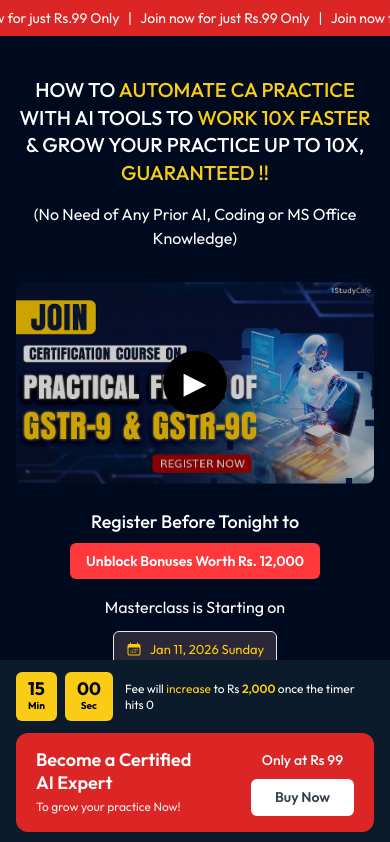
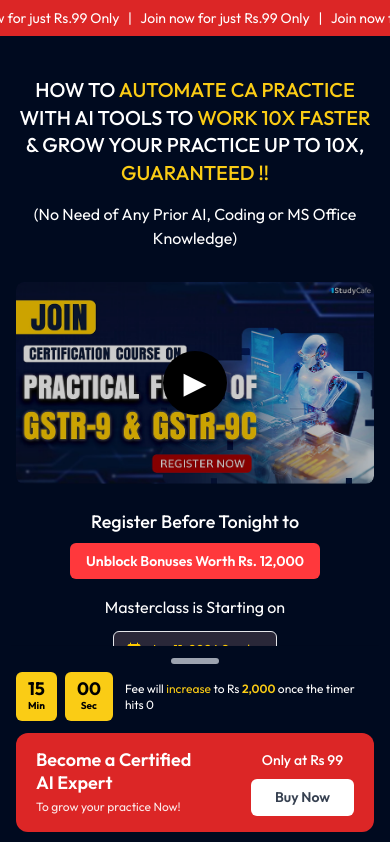
Before and after one commit to developers3mindsRp/study-cafe-web, a Next.js app: page /marketing in a window 390 px wide. Shown: the top 842 px of the page. Built offline with nearby package versions, Linux system fonts and the light colour scheme; no server answers.

Commit message:
stickybar add

```diff
--- a/src/components/layout/course/CourseOverview.tsx
+++ b/src/components/layout/course/CourseOverview.tsx
@@ -258,7 +258,7 @@ export default function CourseOverview() {
             bg-gradient-to-r from-[#253D8E] to-transparent
             md:bg-none md:text-gray-900 md:px-0 md:py-0 mx-auto  md:mx-0 md:w-auto" id="certificate">Certificate</h2>
       <p className=" text-center text-[16px] md:text-[20px] mb-4 md:mb-10 font-medium text-black">Certificate to be provided to all the participants.</p>
-      <img src="/images/certificate1.svg" alt="" className="mx-auto" />
+      <img src="/images/certificatee.svg" alt="" className="mx-auto" />
 
 
     </section>
--- a/src/components/layout/marketing/Stickybar.tsx
+++ b/src/components/layout/marketing/Stickybar.tsx
@@ -1,9 +1,26 @@
 "use client";
 
+import { useState } from "react";
+
 export default function StickyCTA() {
+    const [visible, setVisible] = useState(true);
+
     return (
-        <div className="fixed bottom-0 left-0 w-full z-50 md:hidden">
-            <div className="bg-[#0B1B2B] px-4 py-3 shadow-lg">
+        <>
+            {/* STICKY CTA */}
+            <div
+                className={`fixed bottom-0 left-0 w-full z-50 md:hidden transition-transform duration-300 ${visible ? "translate-y-0" : "translate-y-full"
+                    }`}
+            >
+                <div className="bg-[#000A1F] px-4 py-3 shadow-lg">
+
+                    {/* 🔼 TOP HANDLE (CENTER) */}
+                    <div
+                        onClick={() => setVisible(!visible)}
+                        className="flex justify-center mb-2 cursor-pointer"
+                    >
+                        <div className="w-12 h-1.5 bg-gray-400 rounded-full"></div>
+                    </div>
 
                     {/* Timer + Text */}
                     <div className="flex items-center justify-between mb-3">
@@ -26,9 +43,10 @@ export default function StickyCTA() {
                         </p>
                     </div>
 
+                    {/* CTA BOX */}
                     <div className="bg-red-600 rounded-xl px-5 py-4 flex items-center justify-between">
 
-                    {/* LEFT SIDE */}
+                        {/* LEFT */}
                         <div>
                             <h3 className="text-white text-[18px] font-semibold leading-tight">
                                 Become a Certified <br /> AI Expert
@@ -38,7 +56,7 @@ export default function StickyCTA() {
                             </p>
                         </div>
 
-                    {/* RIGHT SIDE */}
+                        {/* RIGHT */}
                         <div className="flex flex-col items-center gap-2">
                             <span className="text-white text-[14px] font-medium">
                                 Only at Rs 99
@@ -53,5 +71,18 @@ export default function StickyCTA() {
 
                 </div>
             </div>
+
+            {/* 🔽 SMALL BUTTON WHEN HIDDEN */}
+            {!visible && (
+                <div
+                    onClick={() => setVisible(true)}
+                    className="fixed bottom-4 left-1/2 -translate-x-1/2 z-50 cursor-pointer md:hidden"
+                >
+                    <div className="bg-[#0B1B2B] px-4 py-2 rounded-full shadow-md">
+                        <button>show</button>
+                    </div>
+                </div>
+            )}
+        </>
     );
 }
```
Also changed, not shown: public/images/certificate.svg (deleted), 1 other file (tests, documents, lock files or other folders). Lines whose indentation alone changed are shown as unchanged.
